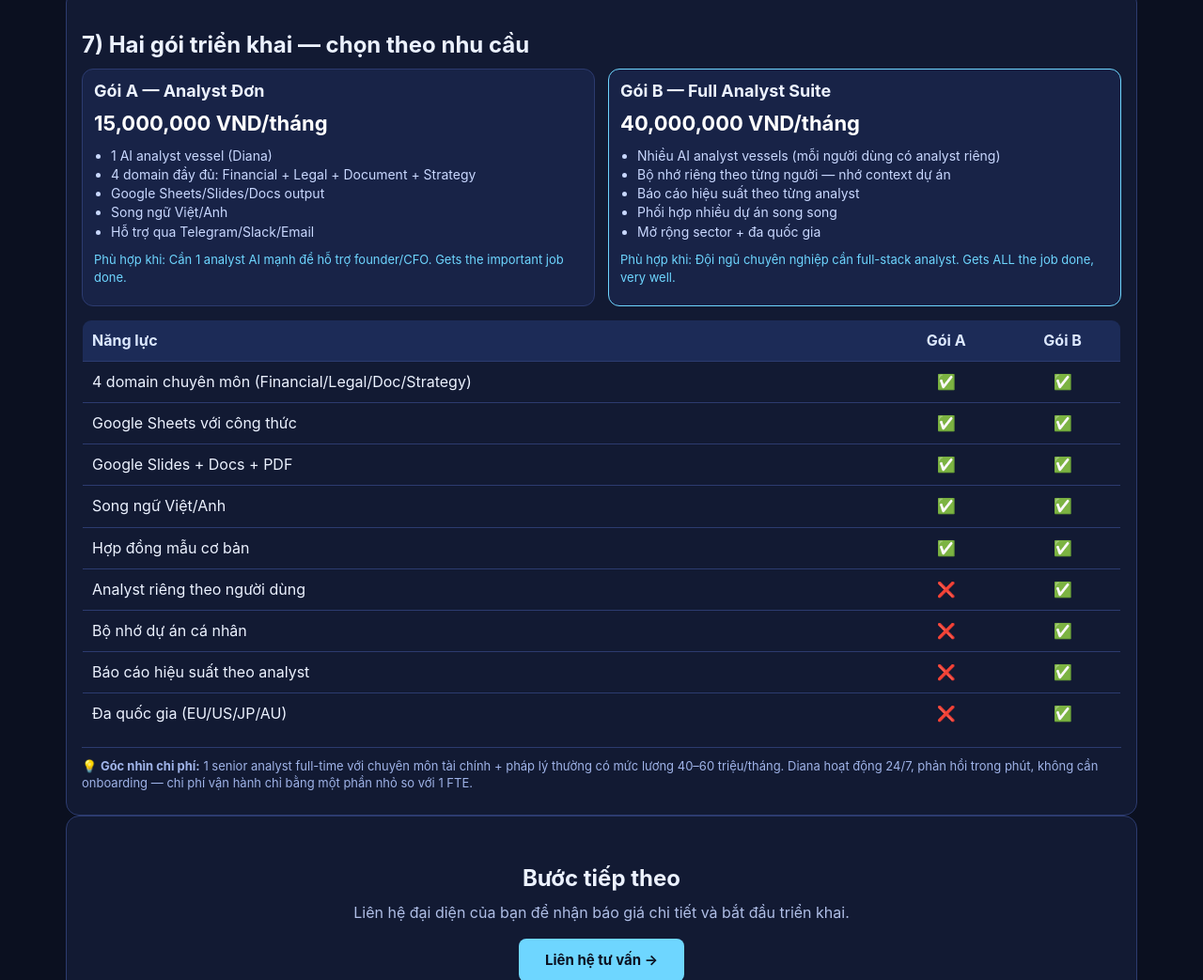
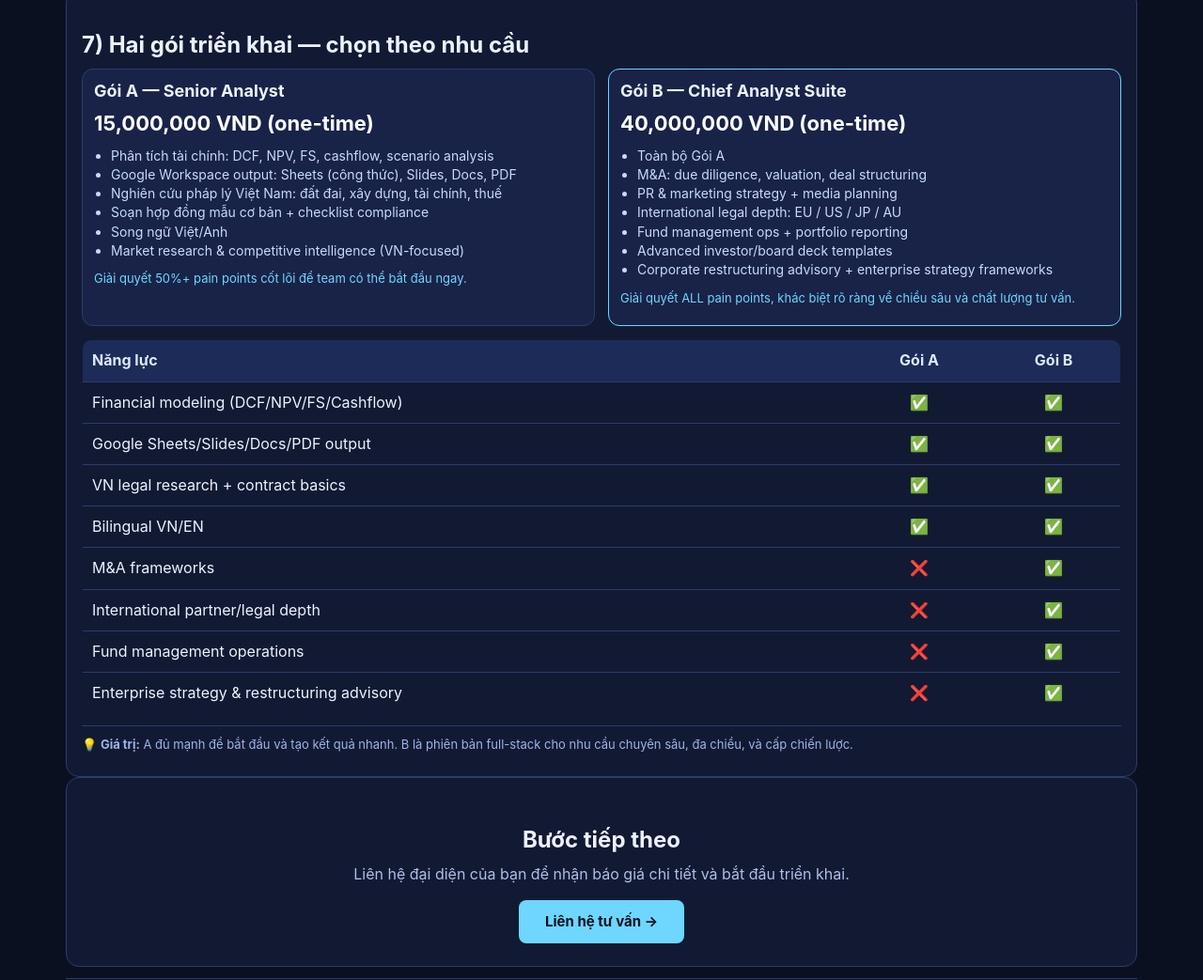
Before and after one commit to dgdatagg-web/myclaw-client-docs, a plain HTML site: page gr-vip-002-h/index.html in a window 1280 px wide. Shown: the part 2101-3144 px from the top of the page at 94% size. Drawn offline with Linux system fonts and the light colour scheme.

Commit message:
refine: VIP-002-H package framing for one-vessel model
- Packages now differ by capability depth (not vessel quantity)
- A solves 50%+ core pain points, B solves all pain points
- Pricing shown as one-time deployment: 15M vs 40M
- Monthly labeled as usage-based

```diff
--- a/gr-vip-002-h/index.html
+++ b/gr-vip-002-h/index.html
@@ -234,8 +234,8 @@
         <table>
           <thead><tr><th>Hạng mục</th><th>Đề xuất</th></tr></thead>
           <tbody>
-            <tr><td>Setup</td><td><strong>15M</strong> (Gói A) / <strong>40M</strong> (Gói B)</td></tr>
-            <tr><td>Monthly</td><td><strong>Included in setup</strong> — liên hệ để biết chi tiết</td></tr>
+            <tr><td>Triển khai (one-time)</td><td><strong>15,000,000 VND (Gói A)</strong> / <strong>40,000,000 VND (Gói B)</strong></td></tr>
+            <tr><td>Vận hành hàng tháng</td><td>Theo usage thực tế (sẽ chốt sau 2–4 tuần vận hành)</td></tr>
             <tr><td>Pilot policy</td><td>Early-adopter discount</td></tr>
             <tr><td>Value anchor</td><td>1 senior analyst full-time thường 40–60M/tháng; Diana là analyst multiplier 24/7</td></tr>
           </tbody>
@@ -261,28 +261,31 @@
       <h2>7) Hai gói triển khai — chọn theo nhu cầu</h2>
       <div class="grid grid-2">
         <div class="domain">
-          <h3>Gói A — Analyst Đơn</h3>
-          <p style="font-size:22px;font-weight:700;color:#fff;margin:8px 0;">15,000,000 VND/tháng</p>
+          <h3>Gói A — Senior Analyst</h3>
+          <p style="font-size:22px;font-weight:700;color:#fff;margin:8px 0;">15,000,000 VND (one-time)</p>
           <ul>
-            <li>1 AI analyst vessel (Diana)</li>
-            <li>4 domain đầy đủ: Financial + Legal + Document + Strategy</li>
-            <li>Google Sheets/Slides/Docs output</li>
+            <li>Phân tích tài chính: DCF, NPV, FS, cashflow, scenario analysis</li>
+            <li>Google Workspace output: Sheets (công thức), Slides, Docs, PDF</li>
+            <li>Nghiên cứu pháp lý Việt Nam: đất đai, xây dựng, tài chính, thuế</li>
+            <li>Soạn hợp đồng mẫu cơ bản + checklist compliance</li>
             <li>Song ngữ Việt/Anh</li>
-            <li>Hỗ trợ qua Telegram/Slack/Email</li>
+            <li>Market research & competitive intelligence (VN-focused)</li>
           </ul>
-      <p style="color:#6ed6ff;font-size:13px;margin-top:10px;">Phù hợp khi: Cần 1 analyst AI mạnh để hỗ trợ founder/CFO. Gets the important job done.</p>
+          <p style="color:#6ed6ff;font-size:13px;margin-top:10px;">Giải quyết 50%+ pain points cốt lõi để team có thể bắt đầu ngay.</p>
         </div>
         <div class="domain" style="border-color:#6ed6ff;">
-          <h3>Gói B — Full Analyst Suite</h3>
-          <p style="font-size:22px;font-weight:700;color:#fff;margin:8px 0;">40,000,000 VND/tháng</p>
+          <h3>Gói B — Chief Analyst Suite</h3>
+          <p style="font-size:22px;font-weight:700;color:#fff;margin:8px 0;">40,000,000 VND (one-time)</p>
           <ul>
-            <li>Nhiều AI analyst vessels (mỗi người dùng có analyst riêng)</li>
-            <li>Bộ nhớ riêng theo từng người — nhớ context dự án</li>
-            <li>Báo cáo hiệu suất theo từng analyst</li>
-            <li>Phối hợp nhiều dự án song song</li>
-            <li>Mở rộng sector + đa quốc gia</li>
+            <li>Toàn bộ Gói A</li>
+            <li>M&A: due diligence, valuation, deal structuring</li>
+            <li>PR & marketing strategy + media planning</li>
+            <li>International legal depth: EU / US / JP / AU</li>
+            <li>Fund management ops + portfolio reporting</li>
+            <li>Advanced investor/board deck templates</li>
+            <li>Corporate restructuring advisory + enterprise strategy frameworks</li>
           </ul>
-          <p style="color:#6ed6ff;font-size:13px;margin-top:10px;">Phù hợp khi: Đội ngũ chuyên nghiệp cần full-stack analyst. Gets ALL the job done, very well.</p>
+          <p style="color:#6ed6ff;font-size:13px;margin-top:10px;">Giải quyết ALL pain points, khác biệt rõ ràng về chiều sâu và chất lượng tư vấn.</p>
         </div>
       </div>
 
@@ -291,19 +294,18 @@
           <tr><th>Năng lực</th><th style="text-align:center;">Gói A</th><th style="text-align:center;">Gói B</th></tr>
         </thead>
         <tbody>
-          <tr><td>4 domain chuyên môn (Financial/Legal/Doc/Strategy)</td><td style="text-align:center;" class="ok">✅</td><td style="text-align:center;" class="ok">✅</td></tr>
-          <tr><td>Google Sheets với công thức</td><td style="text-align:center;" class="ok">✅</td><td style="text-align:center;" class="ok">✅</td></tr>
-          <tr><td>Google Slides + Docs + PDF</td><td style="text-align:center;" class="ok">✅</td><td style="text-align:center;" class="ok">✅</td></tr>
-          <tr><td>Song ngữ Việt/Anh</td><td style="text-align:center;" class="ok">✅</td><td style="text-align:center;" class="ok">✅</td></tr>
-          <tr><td>Hợp đồng mẫu cơ bản</td><td style="text-align:center;" class="ok">✅</td><td style="text-align:center;" class="ok">✅</td></tr>
-          <tr><td>Analyst riêng theo người dùng</td><td style="text-align:center;">❌</td><td style="text-align:center;" class="ok">✅</td></tr>
-          <tr><td>Bộ nhớ dự án cá nhân</td><td style="text-align:center;">❌</td><td style="text-align:center;" class="ok">✅</td></tr>
-          <tr><td>Báo cáo hiệu suất theo analyst</td><td style="text-align:center;">❌</td><td style="text-align:center;" class="ok">✅</td></tr>
-          <tr><td>Đa quốc gia (EU/US/JP/AU)</td><td style="text-align:center;">❌</td><td style="text-align:center;" class="ok">✅</td></tr>
+          <tr><td>Financial modeling (DCF/NPV/FS/Cashflow)</td><td style="text-align:center;" class="ok">✅</td><td style="text-align:center;" class="ok">✅</td></tr>
+          <tr><td>Google Sheets/Slides/Docs/PDF output</td><td style="text-align:center;" class="ok">✅</td><td style="text-align:center;" class="ok">✅</td></tr>
+          <tr><td>VN legal research + contract basics</td><td style="text-align:center;" class="ok">✅</td><td style="text-align:center;" class="ok">✅</td></tr>
+          <tr><td>Bilingual VN/EN</td><td style="text-align:center;" class="ok">✅</td><td style="text-align:center;" class="ok">✅</td></tr>
+          <tr><td>M&A frameworks</td><td style="text-align:center;">❌</td><td style="text-align:center;" class="ok">✅</td></tr>
+          <tr><td>International partner/legal depth</td><td style="text-align:center;">❌</td><td style="text-align:center;" class="ok">✅</td></tr>
+          <tr><td>Fund management operations</td><td style="text-align:center;">❌</td><td style="text-align:center;" class="ok">✅</td></tr>
+          <tr><td>Enterprise strategy & restructuring advisory</td><td style="text-align:center;">❌</td><td style="text-align:center;" class="ok">✅</td></tr>
         </tbody>
       </table>
 
-      <p class="note">💡 <strong>Góc nhìn chi phí:</strong> 1 senior analyst full-time với chuyên môn tài chính + pháp lý thường có mức lương 40–60 triệu/tháng. Diana hoạt động 24/7, phản hồi trong phút, không cần onboarding — chi phí vận hành chỉ bằng một phần nhỏ so với 1 FTE.</p>
+      <p class="note">💡 <strong>Giá trị:</strong> A đủ mạnh để bắt đầu và tạo kết quả nhanh. B là phiên bản full-stack cho nhu cầu chuyên sâu, đa chiều, và cấp chiến lược.</p>
     </section>
 
     <section class="card" style="text-align:center;padding:24px;">
```
